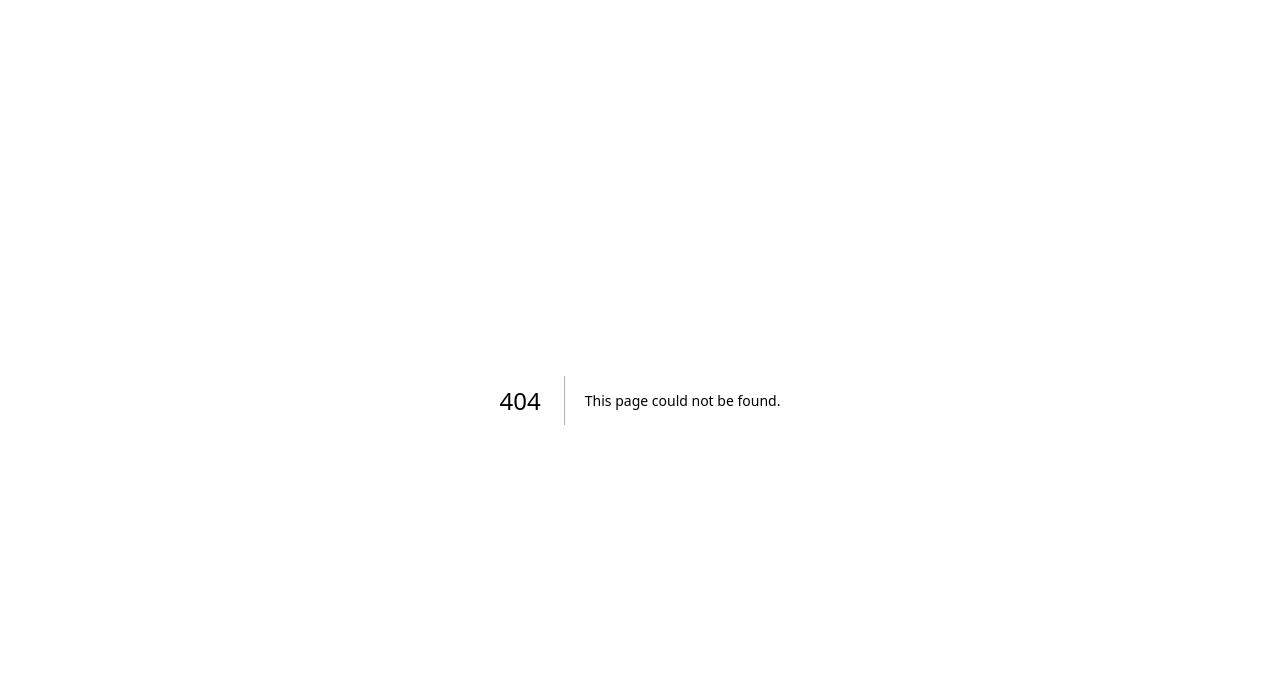
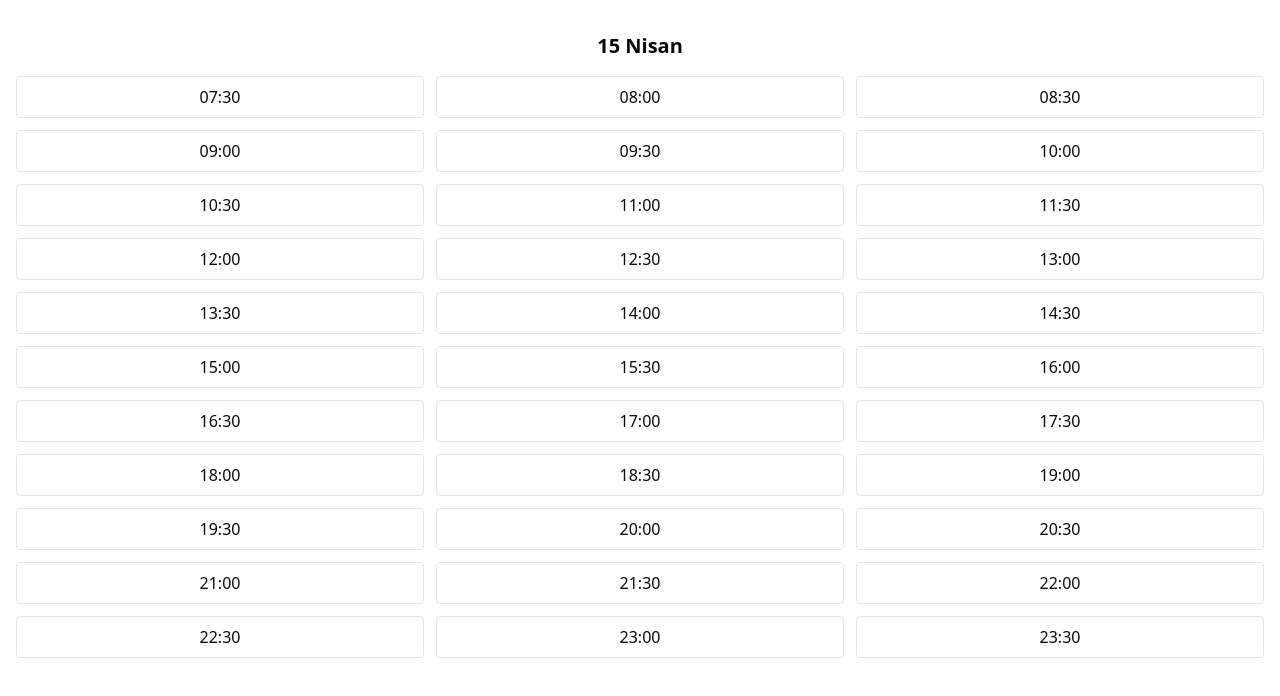
Before and after one commit to ikbalarslandev/barber, a Next.js app: page /date in a window 1280 px wide. Before the commit this address had no page. Shown: the top 696 px of the page. Built offline with nearby package versions, Linux system fonts and the light colour scheme.

Commit message:
prisma setup

```diff
--- /dev/null
+++ b/app/date/page.tsx
@@ -0,0 +1,59 @@
+"use client";
+
+import { useState } from "react";
+import { format, addMinutes, isBefore } from "date-fns";
+import { tr } from "date-fns/locale";
+
+const generateTimeSlots = (start: string, end: string, interval = 30) => {
+  const today = new Date();
+  const slots = [];
+
+  const [startHour, startMin] = start.split(":").map(Number);
+  const [endHour, endMin] = end.split(":").map(Number);
+
+  let current = new Date(today.setHours(startHour, startMin, 0, 0));
+  const endTime = new Date(
+    today.setHours(endHour === 0 ? 24 : endHour, endMin, 0, 0)
+  );
+
+  while (isBefore(current, endTime)) {
+    slots.push(format(current, "HH:mm"));
+    current = addMinutes(current, interval);
+  }
+
+  return slots;
+};
+
+const DatePage = () => {
+  const [selected, setSelected] = useState<string | null>(null);
+  const timeSlots = generateTimeSlots("07:30", "00:00", 30);
+
+  return (
+    <div className="p-4">
+      <h1 className="text-center text-xl font-bold mb-4"></h1>
+      <h1 className="text-xl font-bold mb-4 text-center">
+        {format(new Date(), "d MMMM", { locale: tr })}
+      </h1>
+      <div className="grid grid-cols-3 gap-3">
+        {timeSlots.map((slot) => (
+          <button
+            key={slot}
+            onClick={() => setSelected(slot)}
+            className={`border px-4 py-2 rounded ${
+              selected === slot ? "bg-black text-white" : "bg-white"
+            }`}
+          >
+            {slot}
+          </button>
+        ))}
+      </div>
+      {selected && (
+        <p className="mt-6 text-center font-medium">
+          Selected Time: <span className="text-blue-600">{selected}</span>
+        </p>
+      )}
+    </div>
+  );
+};
+
+export default DatePage;
--- a/components/Drawer.tsx
+++ b/components/Drawer.tsx
@@ -42,6 +42,10 @@ const DrawerComponent = ({
     }
   };
 
+  const handleSubmit = () => {
+    router.push("/date");
+  };
+
   return (
     <Drawer open={isOpen} onOpenChange={setIsOpen}>
       <DrawerContent>
@@ -77,7 +81,10 @@ const DrawerComponent = ({
         </div>
 
         <DrawerFooter>
-          <DrawerClose className="border rounded-lg py-2 bg-gray-600 text-white">
+          <DrawerClose
+            onClick={handleSubmit}
+            className="border rounded-lg py-2 bg-gray-600 text-white"
+          >
             Sonraki
           </DrawerClose>
         </DrawerFooter>
--- a/package.json
+++ b/package.json
@@ -11,8 +11,10 @@
   "dependencies": {
     "@prisma/client": "^6.6.0",
     "@radix-ui/react-dialog": "^1.1.7",
+    "@types/date-fns": "^2.6.3",
     "class-variance-authority": "^0.7.1",
     "clsx": "^2.1.1",
+    "date-fns": "^4.1.0",
     "lucide-react": "^0.488.0",
     "next": "15.3.0",
     "react": "^19.0.0",
```
Also changed, not shown: 1 other file (tests, documents, lock files or other folders).
